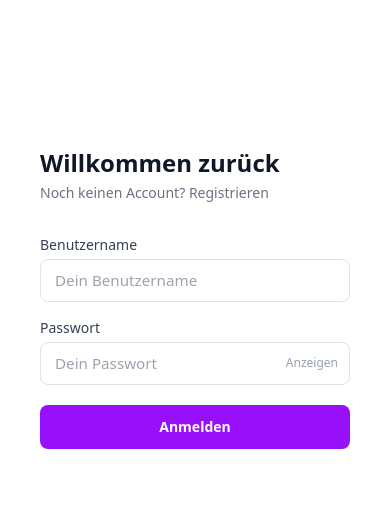
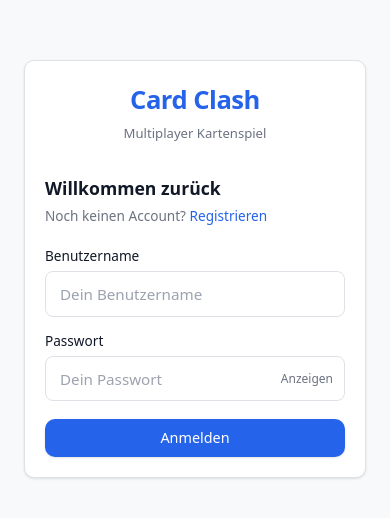
Before and after one commit to SigmaArchie/4AHIF-Arthur_Lehner-WMC, a SvelteKit app in the folder frontend/: page /login in a window 390 px wide. Shown: the part 124-642 px from the top of the page. Built offline with nearby package versions, Linux system fonts and the light colour scheme; no server answers.

Commit message:
Fix network access, redesign auth pages, improve game rules and feedback

```diff
--- a/frontend/src/lib/api.js
+++ b/frontend/src/lib/api.js
@@ -1 +1 @@
-export const API = import.meta.env.PUBLIC_API_URL ?? 'http://localhost:3000';
+export const API = import.meta.env.VITE_API_URL ?? 'http://localhost:3000';
--- a/frontend/src/routes/(protected)/lobby/+page.svelte
+++ b/frontend/src/routes/(protected)/lobby/+page.svelte
@@ -38,7 +38,8 @@
   }
 
   async function createRoom() {
-    if (session.currentRoomId || !roomName.trim()) return;
+    if (session.currentRoomId) { message = t('finishGameFirst'); return; }
+    if (!roomName.trim()) { message = t('roomNameEmpty'); return; }
     try {
       const res = await fetch(`${API}/rooms`, {
         method: 'POST',
@@ -57,7 +58,7 @@
   }
 
   function joinRoom(room) {
-    if (session.currentRoomId) return;
+    if (session.currentRoomId) { message = t('finishGameFirst'); return; }
     if (!auth.username) { message = t('mustLogin'); return; }
     const socket = connectSocket();
     socket.emit('join-room', { roomId: room.id, username: auth.username });
--- a/frontend/src/routes/login/+page.svelte
+++ b/frontend/src/routes/login/+page.svelte
@@ -39,49 +39,44 @@
   }
 </script>
 
-<div class="min-h-screen flex">
-  <!-- Left: Branding -->
-  <div class="hidden md:flex w-2/5 bg-purple-600 flex-col items-center justify-center gap-5 p-12 text-white">
-    <div class="text-7xl">🃏</div>
-    <h1 class="text-4xl font-bold tracking-tight">Card Clash</h1>
-    <p class="text-purple-200 text-center text-sm max-w-xs leading-relaxed">
-      Multiplayer-Kartenspiel inspiriert von UNO. Erstelle Räume und spiele in Echtzeit gegen andere.
-    </p>
+<div style="min-height: calc(100vh - 58px); display: flex; align-items: center; justify-content: center; padding: 1.5rem; background: var(--bg)">
+  <div class="surface-card" style="width: 100%; max-width: 380px">
+
+    <div style="text-align: center; margin-bottom: 2rem">
+      <div style="font-size: 1.6rem; font-weight: 800; color: var(--primary); letter-spacing: -0.5px">Card Clash</div>
+      <div style="font-size: 0.82rem; color: var(--text-muted); margin-top: 4px">Multiplayer Kartenspiel</div>
     </div>
 
-  <!-- Right: Form -->
-  <div class="flex-1 flex items-center justify-center bg-white p-10">
-    <div class="w-full max-w-sm">
-      <h2 class="text-2xl font-bold text-gray-900 mb-1">{t('loginTitle')}</h2>
-      <p class="text-sm text-gray-500 mb-8">
+    <h2 style="font-size: 1.1rem; font-weight: 700; margin: 0 0 0.25rem; color: var(--text)">{t('loginTitle')}</h2>
+    <p style="font-size: 0.85rem; color: var(--text-muted); margin: 0 0 1.25rem">
       {t('noAccount')}
-        <a href="/register" class="text-purple-600 hover:underline font-medium">{t('registerLink')}</a>
+      <a href="/register" style="color: var(--primary); font-weight: 500; text-decoration: none">{t('registerLink')}</a>
     </p>
 
-      <div class="flex flex-col gap-4">
+    <div style="display: flex; flex-direction: column; gap: 0.875rem">
       <div>
-          <label class="block text-sm font-medium text-gray-700 mb-1">{t('username')}</label>
+        <label style="display: block; font-size: 0.85rem; font-weight: 500; color: var(--text); margin-bottom: 5px">{t('username')}</label>
         <input
           bind:value={username}
           type="text"
           placeholder={lang.current === 'de' ? 'Dein Benutzername' : 'Your username'}
-            class="border border-gray-300 p-3 rounded-lg w-full text-sm focus:outline-none focus:ring-2 focus:ring-purple-400 focus:border-transparent"
         />
       </div>
 
       <div>
-          <label class="block text-sm font-medium text-gray-700 mb-1">{t('password')}</label>
-          <div class="relative">
+        <label style="display: block; font-size: 0.85rem; font-weight: 500; color: var(--text); margin-bottom: 5px">{t('password')}</label>
+        <div style="position: relative">
           <input
             bind:value={password}
             type={showPassword ? 'text' : 'password'}
             placeholder={lang.current === 'de' ? 'Dein Passwort' : 'Your password'}
-              class="border border-gray-300 p-3 rounded-lg w-full text-sm pr-24 focus:outline-none focus:ring-2 focus:ring-purple-400 focus:border-transparent"
+            style="padding-right: 5.5rem"
+            onkeydown={e => e.key === 'Enter' && handleLogin()}
           />
           <button
             type="button"
             onclick={() => showPassword = !showPassword}
-              class="absolute right-3 top-1/2 -translate-y-1/2 text-xs text-gray-400 hover:text-gray-600"
+            style="position: absolute; right: 0.75rem; top: 50%; transform: translateY(-50%); font-size: 0.75rem; color: var(--text-muted); background: none; border: none; cursor: pointer; padding: 0"
           >
             {showPassword ? t('hide') : t('show')}
           </button>
@@ -89,16 +84,15 @@
       </div>
 
       {#if message}
-          <p class="text-red-500 text-sm bg-red-50 border border-red-200 rounded-lg px-3 py-2">{message}</p>
+        <div style="font-size: 0.85rem; padding: 0.5rem 0.75rem; border-radius: 8px; background: #fef2f2; color: var(--danger); border: 1px solid #fecaca">
+          {message}
+        </div>
       {/if}
 
-        <button
-          onclick={handleLogin}
-          class="bg-purple-600 hover:bg-purple-700 text-white p-3 rounded-lg font-semibold text-sm transition-colors mt-1"
-        >
+      <button onclick={handleLogin} class="btn-primary" style="width: 100%; justify-content: center; margin-top: 0.25rem">
         {t('loginBtn')}
       </button>
     </div>
+
   </div>
 </div>
-</div>
--- a/frontend/src/routes/register/+page.svelte
+++ b/frontend/src/routes/register/+page.svelte
@@ -18,6 +18,10 @@
   async function register() {
     if (!username.trim() || !password.trim()) {
       message = t('fillAllFields');
+      return;
+    }
+    if (password.length < 6) {
+      message = t('pwTooShort');
       return;
     }
 
@@ -41,72 +45,69 @@
   }
 </script>
 
-<div class="min-h-screen flex">
-  <!-- Left: Branding -->
-  <div class="hidden md:flex w-2/5 bg-purple-600 flex-col items-center justify-center gap-5 p-12 text-white">
-    <div class="text-7xl">🃏</div>
-    <h1 class="text-4xl font-bold tracking-tight">Card Clash</h1>
-    <p class="text-purple-200 text-center text-sm max-w-xs leading-relaxed">
-      Erstelle deinen Account und spiel los – kostenlos und ohne Installation.
-    </p>
+<div style="min-height: calc(100vh - 58px); display: flex; align-items: center; justify-content: center; padding: 1.5rem; background: var(--bg)">
+  <div class="surface-card" style="width: 100%; max-width: 380px">
+
+    <div style="text-align: center; margin-bottom: 2rem">
+      <div style="font-size: 1.6rem; font-weight: 800; color: var(--primary); letter-spacing: -0.5px">Card Clash</div>
+      <div style="font-size: 0.82rem; color: var(--text-muted); margin-top: 4px">Multiplayer Kartenspiel</div>
     </div>
 
-  <!-- Right: Form -->
-  <div class="flex-1 flex items-center justify-center bg-white p-10">
-    <div class="w-full max-w-sm">
-      <h2 class="text-2xl font-bold text-gray-900 mb-1">{t('registerTitle')}</h2>
-      <p class="text-sm text-gray-500 mb-8">
+    <h2 style="font-size: 1.1rem; font-weight: 700; margin: 0 0 0.25rem; color: var(--text)">{t('registerTitle')}</h2>
+    <p style="font-size: 0.85rem; color: var(--text-muted); margin: 0 0 1.25rem">
       {t('hasAccount')}
-        <a href="/login" class="text-purple-600 hover:underline font-medium">{t('loginLink')}</a>
+      <a href="/login" style="color: var(--primary); font-weight: 500; text-decoration: none">{t('loginLink')}</a>
     </p>
 
     {#if success}
-        <div class="bg-green-50 border border-green-200 text-green-700 px-4 py-3 rounded-lg text-sm mb-4">
+      <div style="font-size: 0.85rem; padding: 0.6rem 0.75rem; border-radius: 8px; background: #f0fdf4; color: var(--success); border: 1px solid #bbf7d0; margin-bottom: 1rem">
         {t('accountCreated')}
       </div>
     {/if}
 
-      <div class="flex flex-col gap-4">
+    <div style="display: flex; flex-direction: column; gap: 0.875rem">
       <div>
-          <label class="block text-sm font-medium text-gray-700 mb-1">{t('username')}</label>
+        <label style="display: block; font-size: 0.85rem; font-weight: 500; color: var(--text); margin-bottom: 5px">{t('username')}</label>
         <input
           bind:value={username}
           type="text"
           placeholder={lang.current === 'de' ? 'Wähle einen Benutzernamen' : 'Choose a username'}
-            class="border border-gray-300 p-3 rounded-lg w-full text-sm focus:outline-none focus:ring-2 focus:ring-purple-400 focus:border-transparent"
         />
       </div>
 
       <div>
-          <label class="block text-sm font-medium text-gray-700 mb-1">{t('password')}</label>
-          <div class="relative">
+        <label style="display: block; font-size: 0.85rem; font-weight: 500; color: var(--text); margin-bottom: 5px">{t('password')}</label>
+        <div style="position: relative">
           <input
             bind:value={password}
             type={showPassword ? 'text' : 'password'}
-              placeholder={lang.current === 'de' ? 'Wähle ein sicheres Passwort' : 'Choose a secure password'}
-              class="border border-gray-300 p-3 rounded-lg w-full text-sm pr-24 focus:outline-none focus:ring-2 focus:ring-purple-400 focus:border-transparent"
+            placeholder={lang.current === 'de' ? 'Mindestens 6 Zeichen' : 'At least 6 characters'}
+            style="padding-right: 5.5rem"
+            onkeydown={e => e.key === 'Enter' && register()}
           />
           <button
             type="button"
             onclick={() => showPassword = !showPassword}
-              class="absolute right-3 top-1/2 -translate-y-1/2 text-xs text-gray-400 hover:text-gray-600"
+            style="position: absolute; right: 0.75rem; top: 50%; transform: translateY(-50%); font-size: 0.75rem; color: var(--text-muted); background: none; border: none; cursor: pointer; padding: 0"
           >
             {showPassword ? t('hide') : t('show')}
           </button>
         </div>
+        <div style="font-size: 0.75rem; color: var(--text-muted); margin-top: 4px">
+          {lang.current === 'de' ? 'Mind. 6 Zeichen' : 'Min. 6 characters'}
+        </div>
       </div>
 
       {#if message}
-          <p class="text-red-500 text-sm bg-red-50 border border-red-200 rounded-lg px-3 py-2">{message}</p>
+        <div style="font-size: 0.85rem; padding: 0.5rem 0.75rem; border-radius: 8px; background: #fef2f2; color: var(--danger); border: 1px solid #fecaca">
+          {message}
+        </div>
       {/if}
 
-        <button
-          onclick={register}
-          class="bg-purple-600 hover:bg-purple-700 text-white p-3 rounded-lg font-semibold text-sm transition-colors mt-1"
-        >
+      <button onclick={register} class="btn-primary" style="width: 100%; justify-content: center; margin-top: 0.25rem">
         {t('registerBtn')}
       </button>
     </div>
+
   </div>
 </div>
-</div>
--- a/frontend/src/routes/server-status/+page.js
+++ b/frontend/src/routes/server-status/+page.js
@@ -1,4 +1,4 @@
-const API = import.meta.env.PUBLIC_API_URL ?? 'http://localhost:3000';
+const API = import.meta.env.VITE_API_URL ?? 'http://localhost:3000';
 
 export async function load({ fetch }) {
   const response = await fetch(`${API}/`);
```
Also changed, not shown: frontend/src/routes/(protected)/game/+page.svelte (+7 -1 lines), frontend/src/lib/i18n.svelte.js, 2 other files (tests, documents, lock files or other folders). Lines whose indentation alone changed are shown as unchanged.
